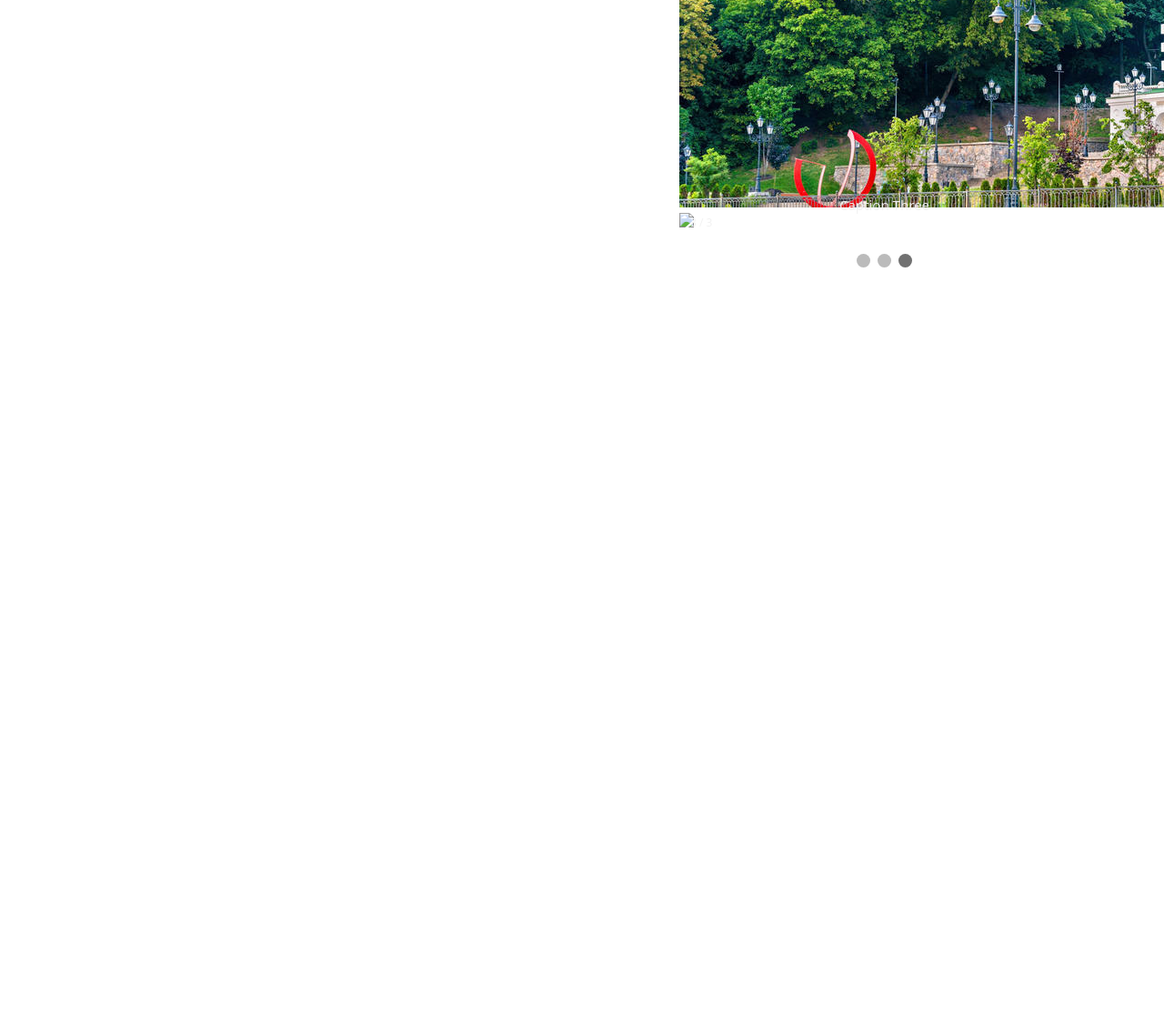
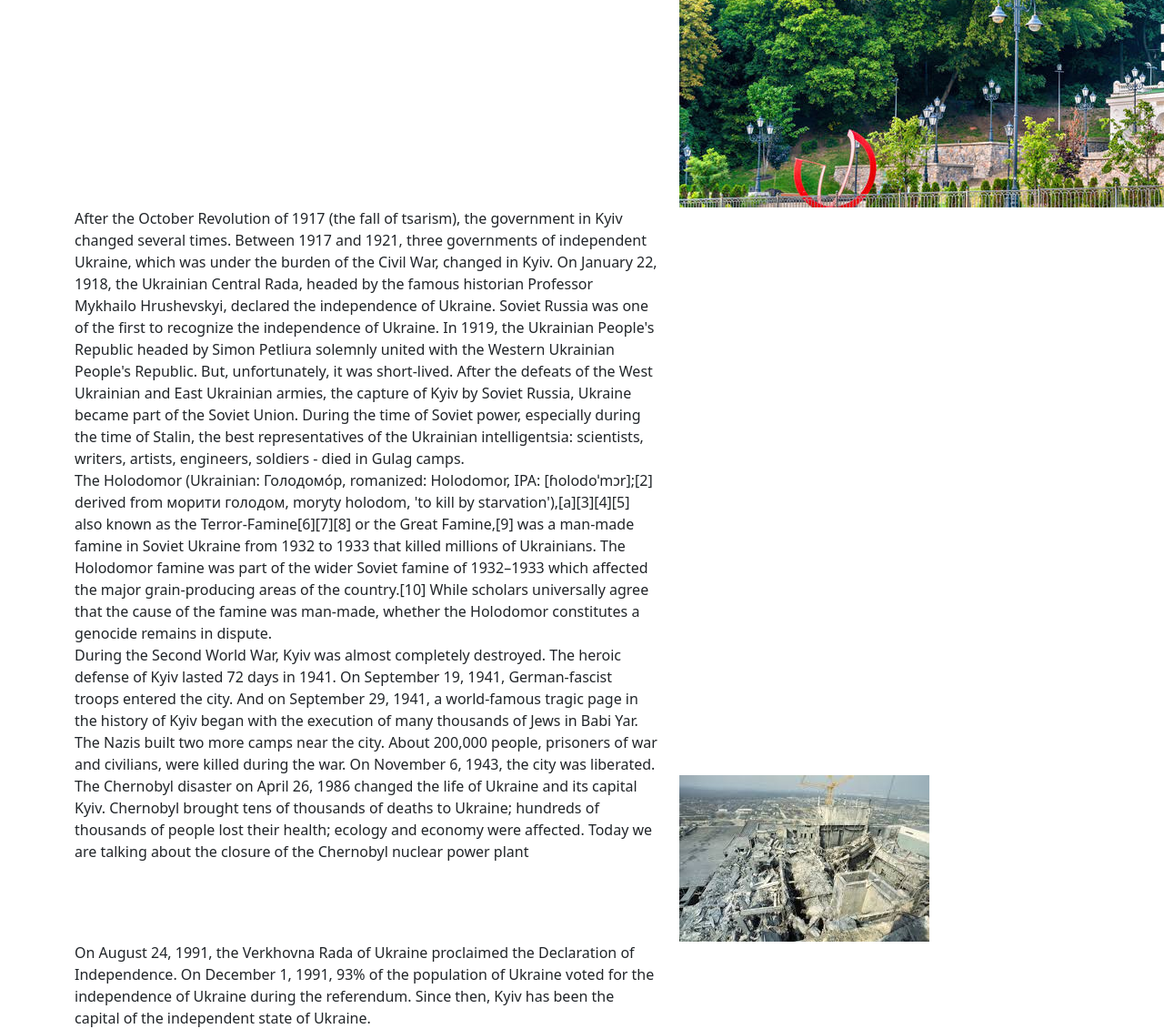
Before and after one commit to romovababka/hometown, a plain HTML site: page history/history.html in a window 1280 px wide. Shown: the part 2594-3725 px from the top of the page at 91% size. Before the commit the page ends 2894 px from the top, so only its background shows below. Drawn offline with nearby package versions, Linux system fonts and the light colour scheme.

Commit message:
add photos to history block

```diff
--- a/history/history.html
+++ b/history/history.html
@@ -67,7 +67,37 @@
             <div class="col-5"><img src="img/magdeburg_law_statue.jpg"></div>
         </div>
         <div class="row">
-            <div class="col-7"></div>
+            <div class="col-7">After the October Revolution of 1917 (the fall of tsarism), the government in Kyiv changed several times.
+                Between 1917 and 1921, three governments of independent Ukraine, which was under the burden
+                of the Civil War, changed in Kyiv. On January 22, 1918, the Ukrainian Central Rada, headed by
+                the famous historian Professor Mykhailo Hrushevskyi, declared the independence of Ukraine.
+                Soviet Russia was one of the first to recognize the independence of Ukraine.
+                In 1919, the Ukrainian People's Republic headed by Simon Petliura solemnly
+                united with the Western Ukrainian People's Republic. But, unfortunately, it was
+                short-lived. After the defeats of the West Ukrainian and East Ukrainian armies,
+                the capture of Kyiv by Soviet Russia, Ukraine became part of the Soviet Union.
+                During the time of Soviet power, especially during the time of Stalin, the best
+                representatives of the Ukrainian intelligentsia: scientists, writers, artists,
+                engineers, soldiers - died in Gulag camps.</div>
+            <div class="col-5"></div>
+        </div>
+        <div class="row">
+            <div class="col-7">The Holodomor (Ukrainian: Голодомо́р, romanized: Holodomor, IPA: [ɦolodoˈmɔr];[2] derived from морити голодом, moryty holodom, 'to kill by starvation'),[a][3][4][5] also known as the Terror-Famine[6][7][8] or the Great Famine,[9] was a man-made famine in Soviet Ukraine from 1932 to 1933 that killed millions of Ukrainians. The Holodomor famine was part of the wider Soviet famine of 1932–1933 which affected the major grain-producing areas of the country.[10]
+
+                While scholars universally agree that the cause of the famine was man-made, whether the Holodomor constitutes a genocide remains in dispute.</div>
+            <div class="col-5"></div>
+        </div>
+        <div class="row">
+            <div class="col-7">During the Second World War, Kyiv was almost completely destroyed. The heroic defense of Kyiv lasted 72 days in 1941. On September 19, 1941, German-fascist troops entered the city. And on September 29, 1941, a world-famous tragic page in the history of Kyiv began with the execution of many thousands of Jews in Babi Yar. The Nazis built two more camps near the city. About 200,000 people, prisoners of war and civilians, were killed during the war. On November 6, 1943, the city was liberated.</div>
+            <div class="col-5"></div>
+        </div>
+        <div class="row">
+            <div class="col-7">The Chernobyl disaster on April 26, 1986 changed the life of Ukraine and its capital Kyiv. Chernobyl brought tens of thousands of deaths to Ukraine; hundreds of thousands of people lost their health; ecology and economy were affected. Today we are talking about the closure of the Chernobyl nuclear power plant</div>
+            <div class="col-5"><img src="img/chornobyl.jpeg"></div>
+        </div>
+        <div class="row">
+            <div class="col-7">On August 24, 1991, the Verkhovna Rada of Ukraine proclaimed the Declaration of Independence.
+                On December 1, 1991, 93% of the population of Ukraine voted for the independence of Ukraine during the referendum. Since then, Kyiv has been the capital of the independent state of Ukraine.</div>
             <div class="col-5"></div>
         </div>
         <div class="row">
@@ -77,18 +107,7 @@
         <div class="row">
             <div class="col-7"></div>
             <div class="col-5"></div>
-        </div>
-        <div class="row">
-            <div class="col-7"></div>
-            <div class="col-5"></div>
-        </div>
-        <div class="row">
-            <div class="col-7"></div>
-            <div class="col-5"></div>
-        </div>
-        <div class="row">
-            <div class="col-7"></div>
-            <div class="col-5"><div class="slideshow-container">
+                <!--<div class="slideshow-container">
 
                 <div class="mySlides fade">
                     <div class="numbertext">1 / 3</div>
@@ -115,7 +134,8 @@
                     <span class="dot"></span>
                     <span class="dot"></span>
                     <span class="dot"></span>
-                </div></div>
+                </div>
+                </div>-->
         </div>
     </div>
 </main>
--- a/history/script.js
+++ b/history/script.js
@@ -1,4 +1,4 @@
-let slideIndex = 0;
+/*let slideIndex = 0;
 showSlides();
 
 
@@ -18,4 +18,4 @@ function showSlides() {
     slides[slideIndex-1].style.display = "block";
     dots[slideIndex-1].className += " active";
     setTimeout(showSlides, 2000); // Change image every 2 seconds
-}
+}*/
--- a/history/styles.css
+++ b/history/styles.css
@@ -27,21 +27,21 @@ li a:hover {
 .navbar{
     background-color: #1faeec;
 }
-
+/*
 .mySlides {display: none;}
-img {vertical-align: middle;}
+img {vertical-align: middle;}*/
 
 
 
 /* Slideshow container */
-.slideshow-container {
+/*.slideshow-container {
     max-width: 1000px;
     position: relative;
     margin: auto;
-}
+}*?
 
 /* Caption text */
-.text {
+/*.text {
     color: #f2f2f2;
     font-size: 15px;
     padding: 8px 12px;
@@ -49,19 +49,19 @@ img {vertical-align: middle;}
     bottom: 8px;
     width: 100%;
     text-align: center;
-}
+}*/
 
 /* Number text (1/3 etc) */
-.numbertext {
+/*.numbertext {
     color: #f2f2f2;
     font-size: 12px;
     padding: 8px 12px;
     position: absolute;
     top: 0;
-}
+}*/
 
 /* The dots/bullets/indicators */
-.dot {
+/*.dot {
     height: 15px;
     width: 15px;
     margin: 0 2px;
@@ -69,14 +69,14 @@ img {vertical-align: middle;}
     border-radius: 50%;
     display: inline-block;
     transition: background-color 0.6s ease;
-}
+}*/
 
-.active {
+/*.active {
     background-color: #717171;
-}
+}*/
 
 /* Fading animation */
-.fade {
+/*.fade {
     animation-name: fade;
     animation-duration: 1.5s;
 }
@@ -84,9 +84,9 @@ img {vertical-align: middle;}
 @keyframes fade {
     from {opacity: .4}
     to {opacity: 1}
-}
+}*/
 
 /* On smaller screens, decrease text size */
-@media only screen and (max-width: 300px) {
+/*@media only screen and (max-width: 300px) {
     .text {font-size: 11px}
-}
+}*/
```
Also changed, not shown: history/img/chornobyl.jpeg (added).
